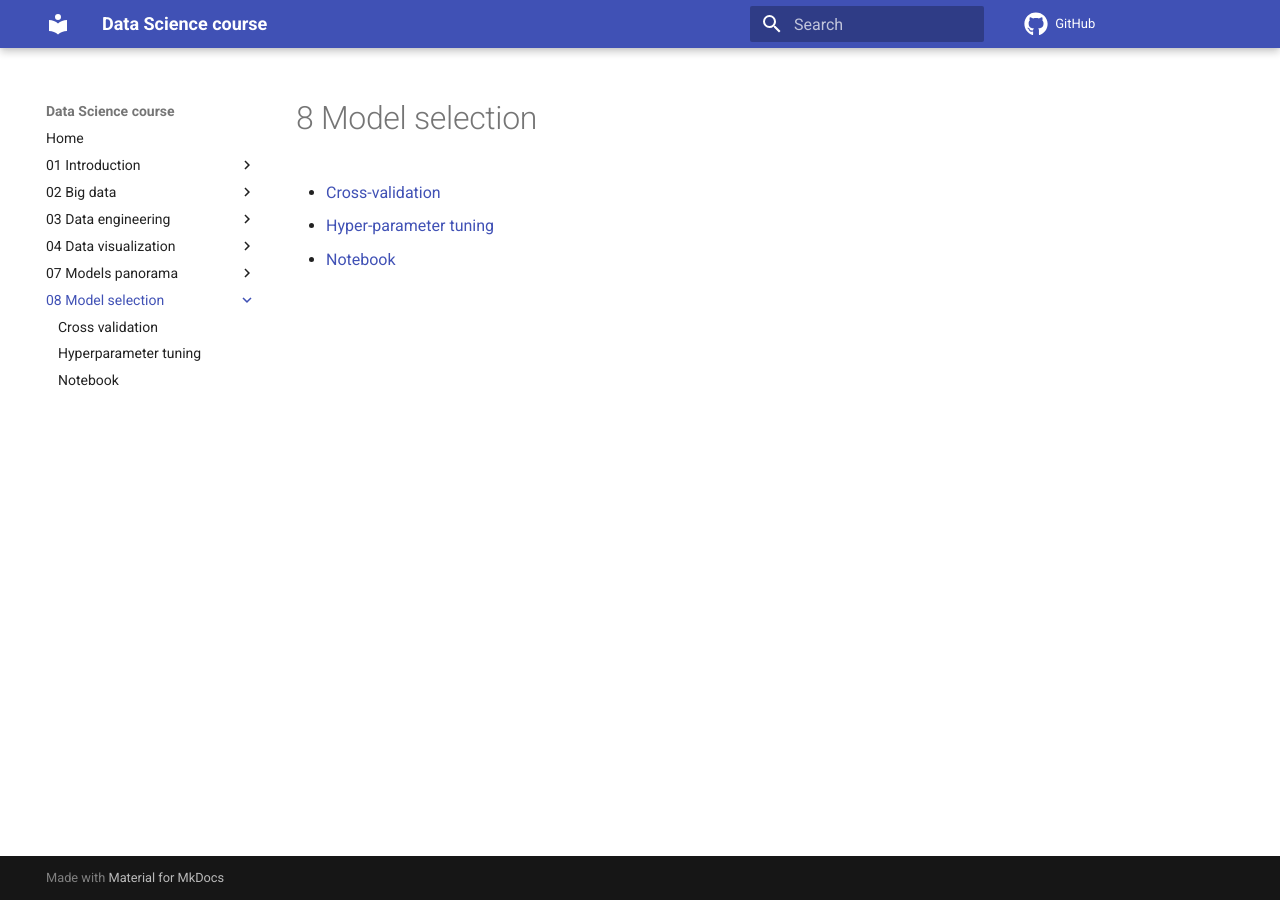
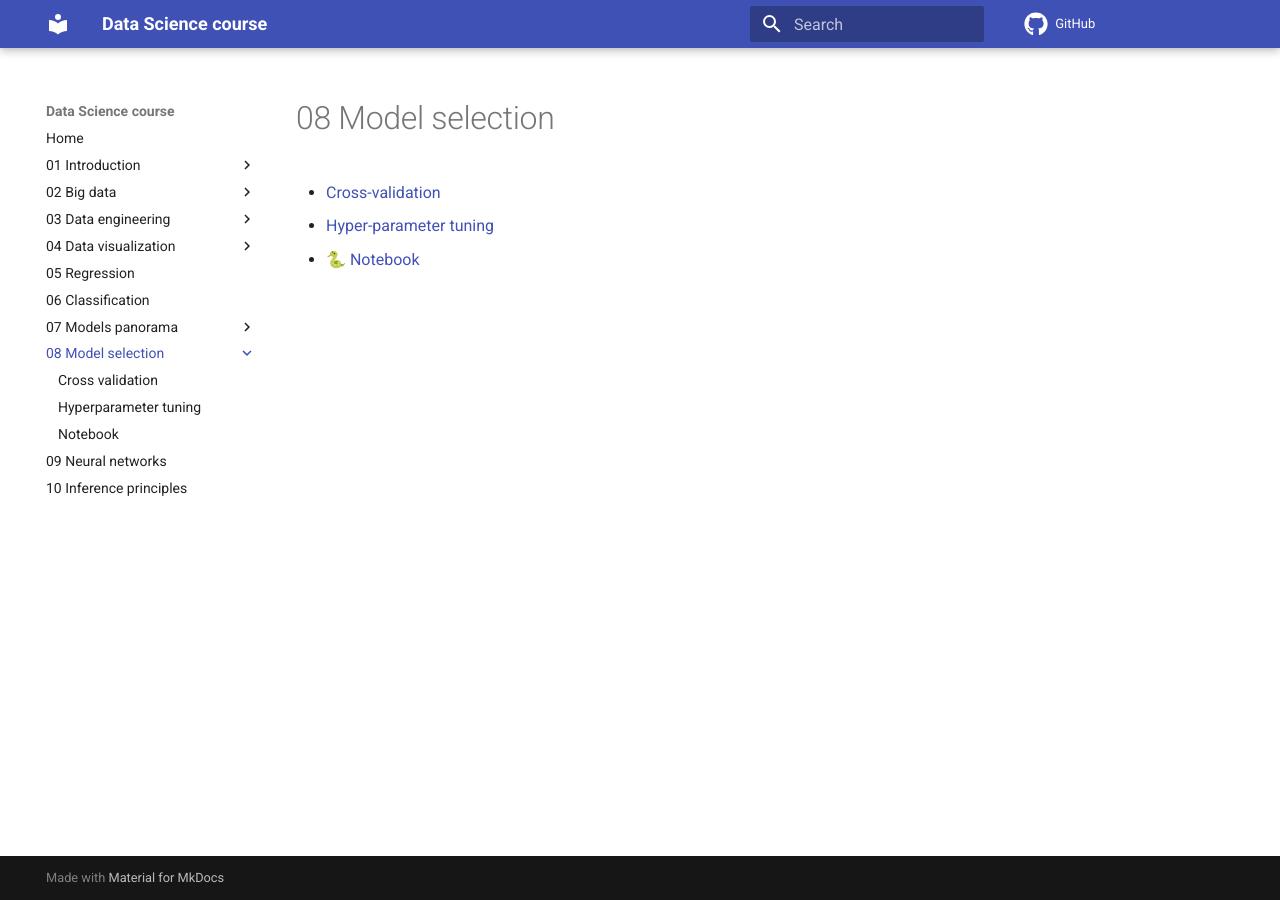
Before and after one commit to ML-boot-camp/sessions, an MkDocs documentation site: the page built from docs/08-Model-selection/index.md, in a window 1280 px wide. Built offline with MkDocs 1.6.1 and Material for MkDocs 9.7.7, drawn with Linux system fonts in a browser that asks for light colours; a script that is not in the unit is left out; comment, search, counter and statistics services are not loaded.

Commit message:
cosmetic change (title)

```diff
--- /dev/null
+++ b/docs/05-Regression/index.md
@@ -0,0 +1,3 @@
+# 05 Regression
+
+- [🐍 Notebook](1-notebook.md)
--- /dev/null
+++ b/docs/06-Classification/index.md
@@ -0,0 +1,3 @@
+# 06 Classification
+
+- [🐍 Notebook](1-notebook.md)
--- a/docs/08-Model-selection/index.md
+++ b/docs/08-Model-selection/index.md
@@ -1,5 +1,5 @@
-# 8 Model selection
+# 08 Model selection
 
 - [Cross-validation](1-cross-validation.md)
 - [Hyper-parameter tuning](2-hyperparameter-tuning.md)
-- [Notebook](3-notebook.md)
+- [🐍 Notebook](3-notebook.md)
```
Also changed, not shown: docs/01-Introduction/index.md (+1 -1 lines), docs/02-Big-data/index.md (+1 -1 lines), docs/03-Data-engineering/index.md (+2 -2 lines), docs/04-Data-visualization/index.md (+2 -2 lines), docs/07-Models-panorama/index.md (+1 -1 lines), docs/09-Neural-networks/index.md (added, +16 -0 lines), docs/10-Inference-principles/index.md (added, +6 -0 lines).
